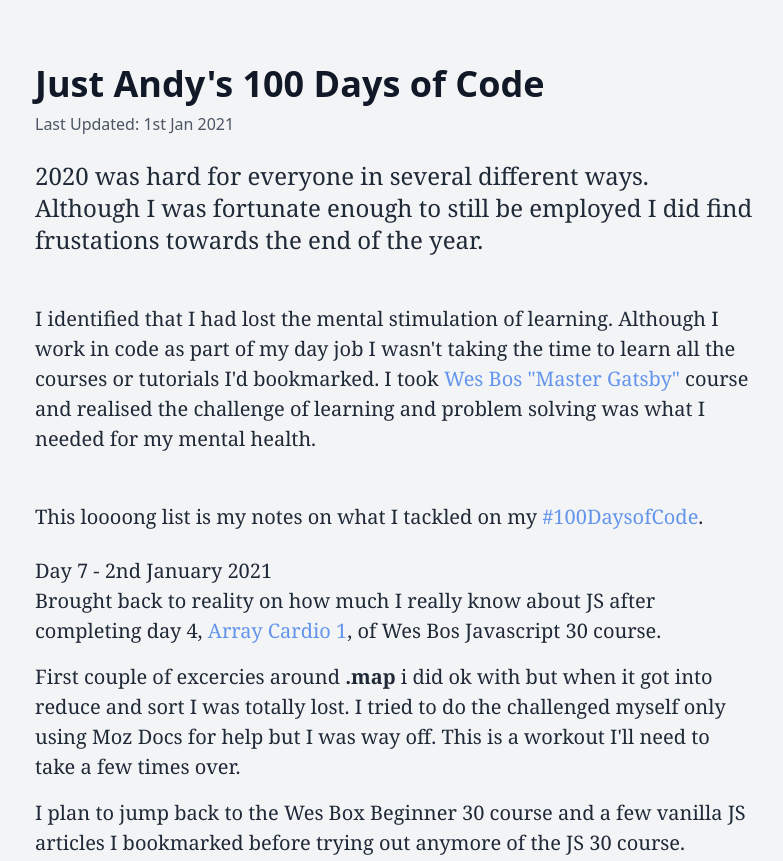
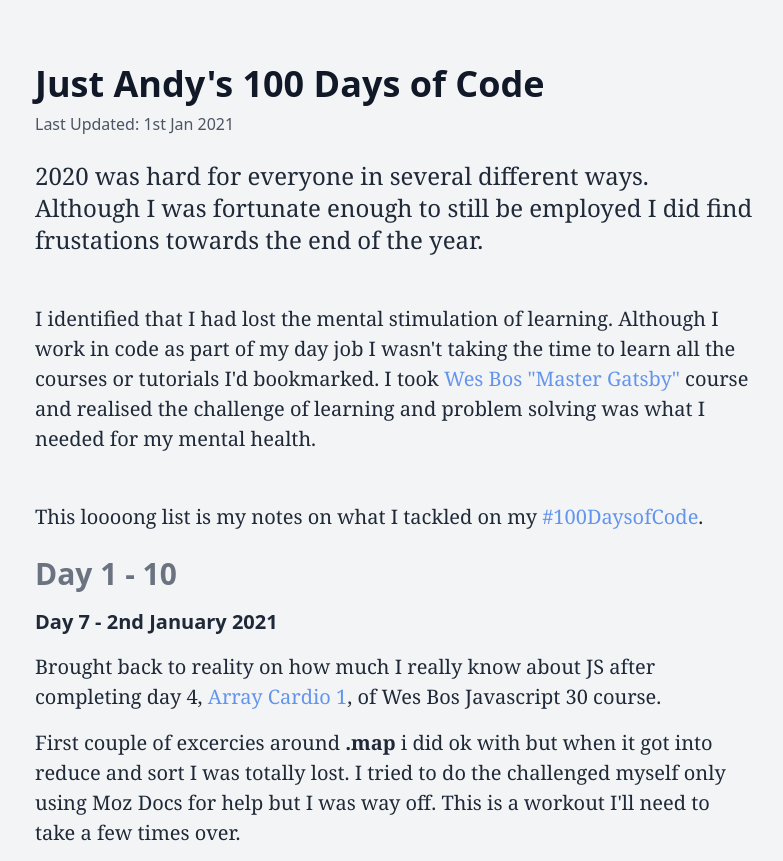
Before and after one commit to just-andy/100DaysCode, a plain HTML site: page index.html in a window 1280 px wide. Shown: the top 861 px of the page, without its empty margins (245-1028 px from the left). Drawn offline with nearby package versions, Linux system fonts and the light colour scheme.

Commit message:
Day 7 tweaks

```diff
--- a/index.html
+++ b/index.html
@@ -61,8 +61,9 @@
 
             <p class="py-6">This loooong list is my notes on what I tackled on my <a href="https://www.100daysofcode.com/" title="100 Days of Code" target="_blank" rel="external">#100DaysofCode</a>.</p>
 
+            <h2 class="text-3xl font-bold font-sans mb-4 text-gray-500">Day 1 - 10</h2>
             <dl>
-                <dt class="">
+                <dt class="text-xl font-bold font-sans pb-4">
                     Day 7 - 2nd January 2021
                 </dt>
                 <dd>
```
